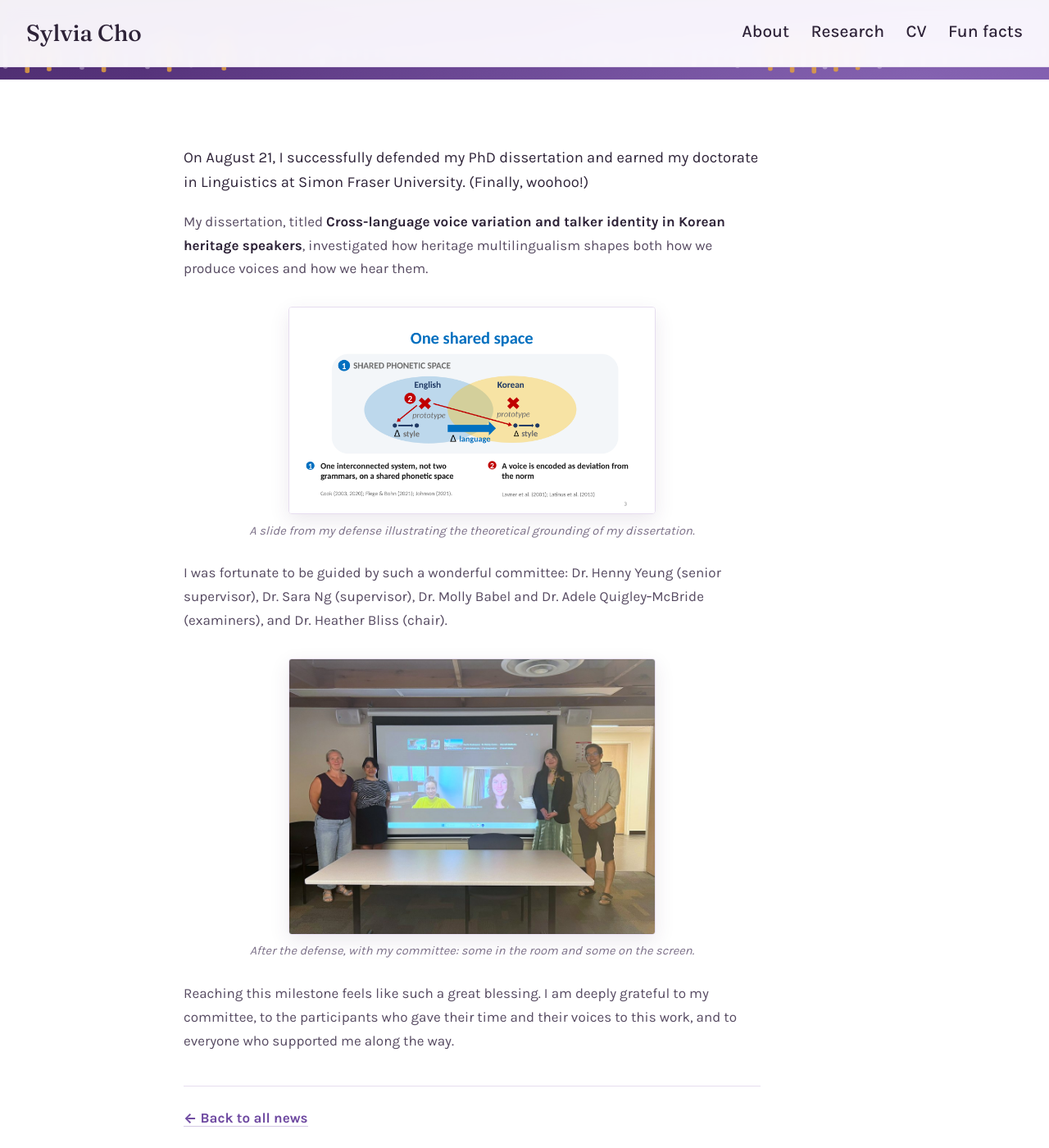
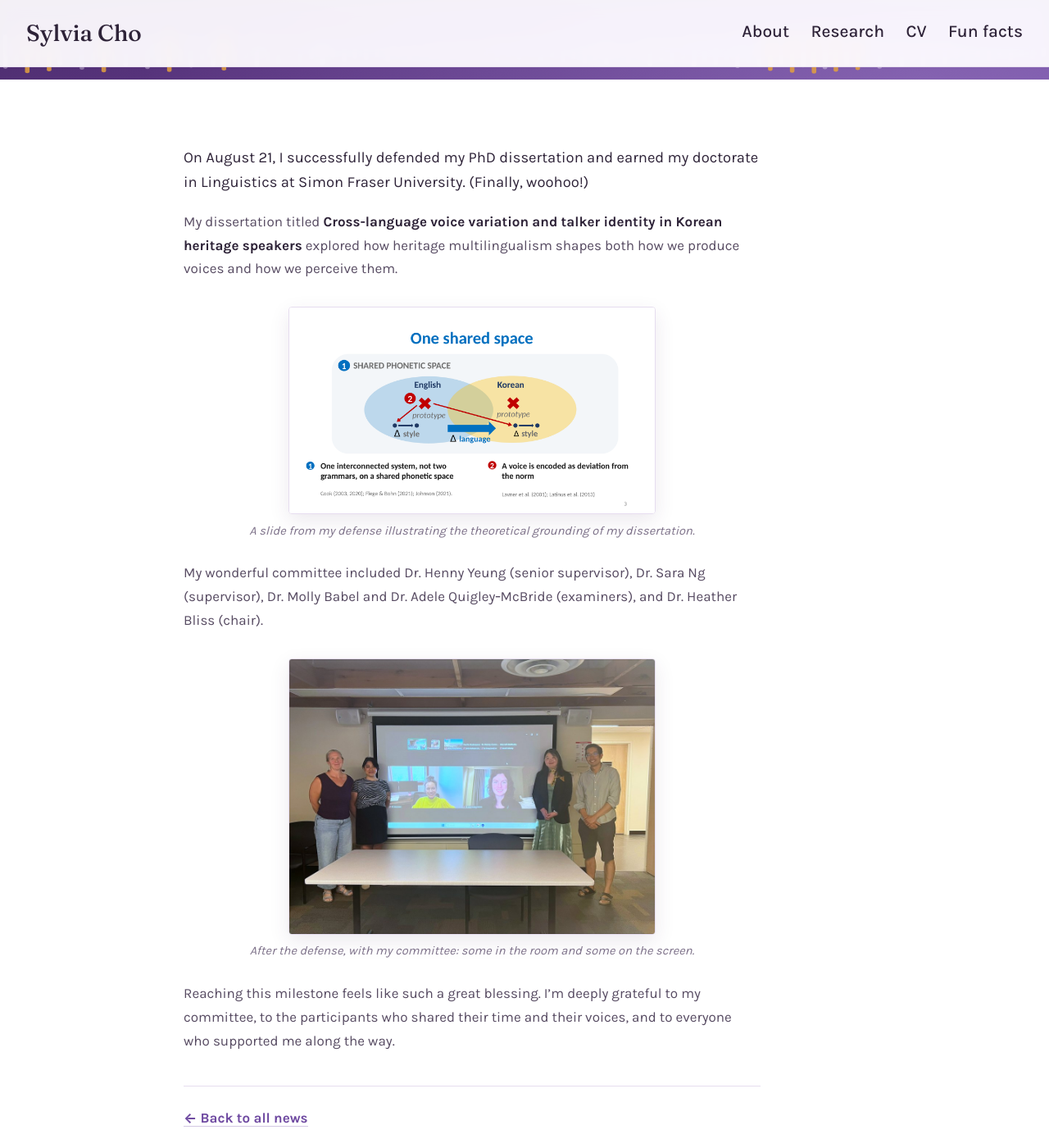
Before and after one commit to sylviacho247/sylviacho247.github.io, a Jekyll site: the page built from _news/2026-08-21-phd-defense.md, in a window 1280 px wide and 1400 px high, scrolled down 317 px. Shown: the whole window at 82% size. Built offline with Jekyll 4.4.1, drawn with Linux system fonts in a browser that asks for light colours.

Commit message:
Update 2026-08-21-phd-defense.md

```diff
--- a/_news/2026-08-21-phd-defense.md
+++ b/_news/2026-08-21-phd-defense.md
@@ -6,16 +6,16 @@ summary: "I passed my doctoral defense in Linguistics at Simon Fraser University
 
 On August 21, I successfully defended my PhD dissertation and earned my doctorate in Linguistics at Simon Fraser University. (Finally, woohoo!)
 
-My dissertation, titled **Cross-language voice variation and talker identity in Korean heritage speakers**, investigated how heritage multilingualism shapes both how we produce voices and how we hear them.
+My dissertation titled **Cross-language voice variation and talker identity in Korean heritage speakers** explored how heritage multilingualism shapes both how we produce voices and how we perceive them.
 
 ![Diagram showing English and Korean prototypes sharing one phonetic space, with style and language as deviations from the norm](/images/defense-shared-space.png)
 
 <p class="caption">A slide from my defense illustrating the theoretical grounding of my dissertation.</p>
 
-I was fortunate to be guided by such a wonderful committee: Dr. Henny Yeung (senior supervisor), Dr. Sara Ng (supervisor), Dr. Molly Babel and Dr. Adele Quigley‑McBride (examiners), and Dr. Heather Bliss (chair).
+My wonderful committee included Dr. Henny Yeung (senior supervisor), Dr. Sara Ng (supervisor), Dr. Molly Babel and Dr. Adele Quigley‑McBride (examiners), and Dr. Heather Bliss (chair).
 
 ![Group photo taken after the defense, with committee members in the room and two more joining on the screen behind](/images/defense-committee.jpg)
 
 <p class="caption">After the defense, with my committee: some in the room and some on the screen.</p>
 
-Reaching this milestone feels like such a great blessing. I am deeply grateful to my committee, to the participants who gave their time and their voices to this work, and to everyone who supported me along the way.
+Reaching this milestone feels like such a great blessing. I’m deeply grateful to my committee, to the participants who shared their time and their voices, and to everyone who supported me along the way.
```
